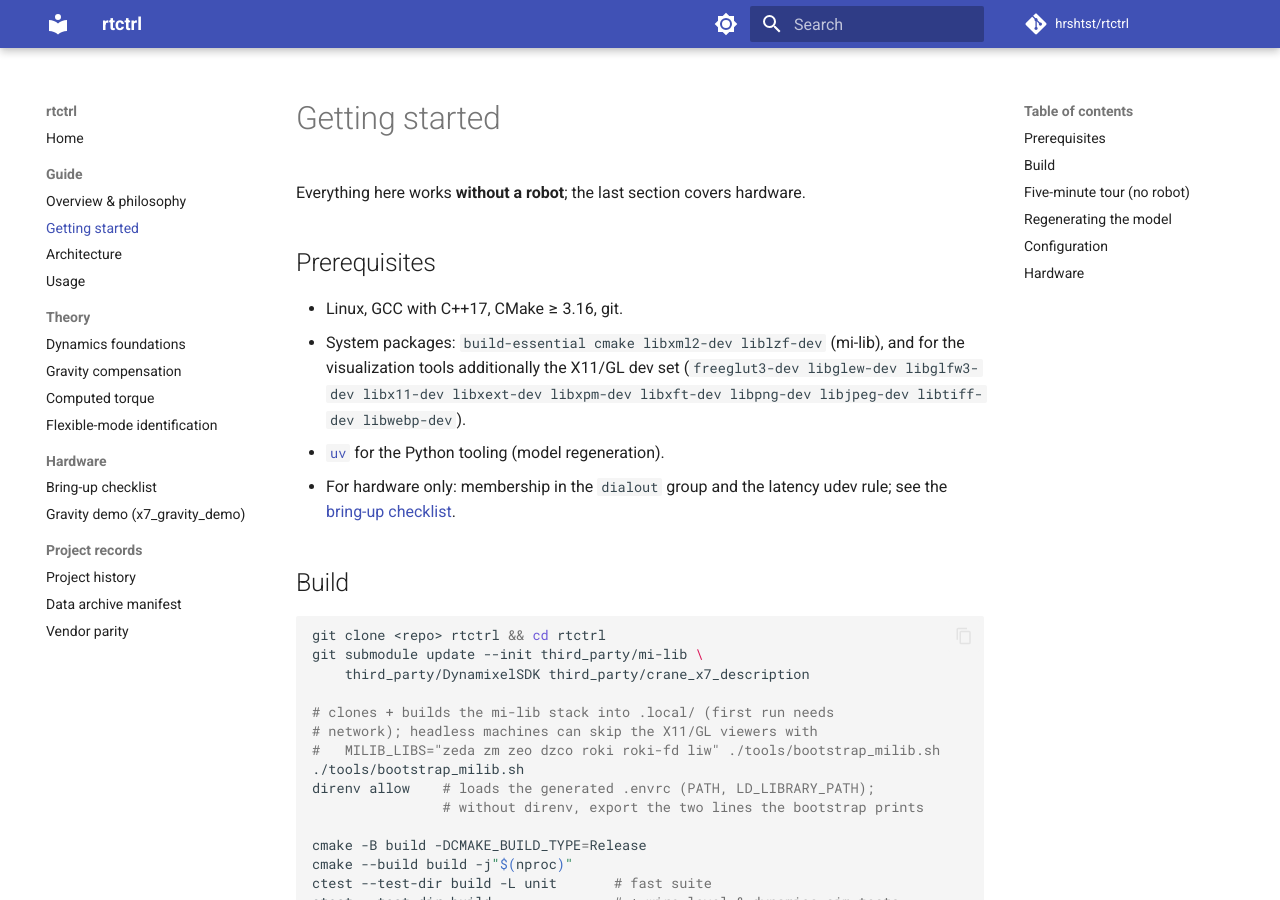
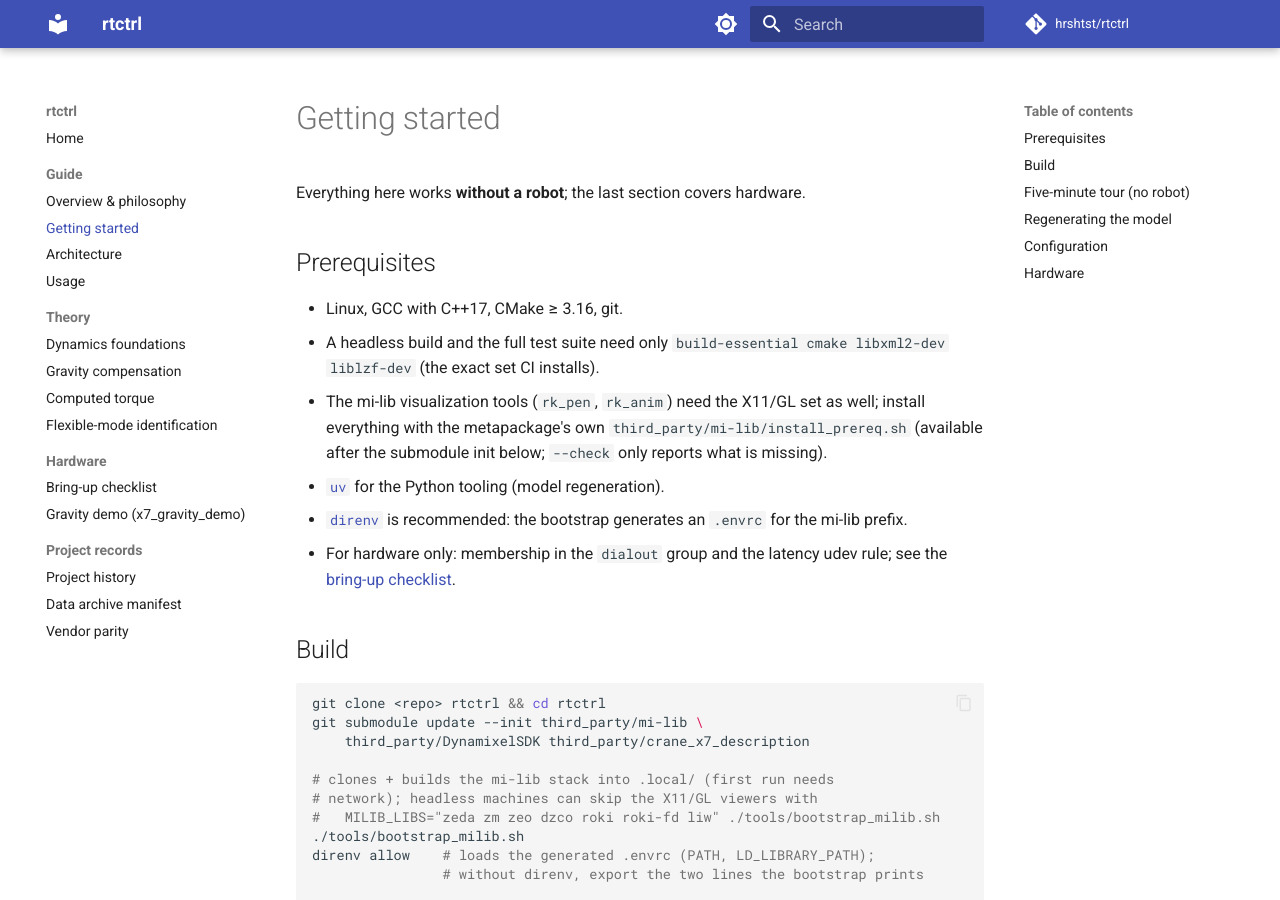
Before and after one commit to hrshtst/rtctrl, an MkDocs documentation site: the page built from docs/guide/getting-started.md, in a window 1280 px wide and 900 px high. Built offline with MkDocs 1.6.1 and Material for MkDocs 9.7.7, drawn with Linux system fonts in a browser that asks for light colours; comment, search, counter and statistics services are not loaded; some of the changed text lies outside the part shown.

Commit message:
docs: verify the prerequisites against CI and mi-lib; demo-only hardware intro
The hand-copied X11/GL package list had drifted from mi-lib's own
install_prereq.sh (which uses xorg-dev and needs libfreetype-dev and
libmagickwand-dev, and does not list libpng-dev): the doc now names
only the CI-verified headless core set and points at the
metapackage's script for the full viewer set, so the list can no
longer drift. direnv is added as a recommended tool (the bootstrap
generates the .envrc the Build section relies on). CMake >= 3.16 and
C++17 verified against the root CMakeLists. The Hardware section
drops the x7_float mention: the gravity-demo reference suffices
there, per owner feedback.

```diff
--- a/docs/guide/getting-started.md
+++ b/docs/guide/getting-started.md
@@ -6,13 +6,17 @@ hardware.
 ## Prerequisites
 
 - Linux, GCC with C++17, CMake ≥ 3.16, git.
-- System packages: `build-essential cmake libxml2-dev liblzf-dev`
-  (mi-lib), and for the visualization tools additionally the X11/GL
-  dev set (`freeglut3-dev libglew-dev libglfw3-dev libx11-dev
-  libxext-dev libxpm-dev libxft-dev libpng-dev libjpeg-dev libtiff-dev
-  libwebp-dev`).
+- A headless build and the full test suite need only
+  `build-essential cmake libxml2-dev liblzf-dev` (the exact set CI
+  installs).
+- The mi-lib visualization tools (`rk_pen`, `rk_anim`) need the
+  X11/GL set as well; install everything with the metapackage's own
+  `third_party/mi-lib/install_prereq.sh` (available after the
+  submodule init below; `--check` only reports what is missing).
 - [`uv`](https://docs.astral.sh/uv/) for the Python tooling
   (model regeneration).
+- [`direnv`](https://direnv.net/) is recommended: the bootstrap
+  generates an `.envrc` for the mi-lib prefix.
 - For hardware only: membership in the `dialout` group and the
   latency udev rule; see the
   [bring-up checklist](../hardware/bringup.md).
```
Also changed, not shown: other parts of docs/guide/getting-started.md (+2 -3 lines).
